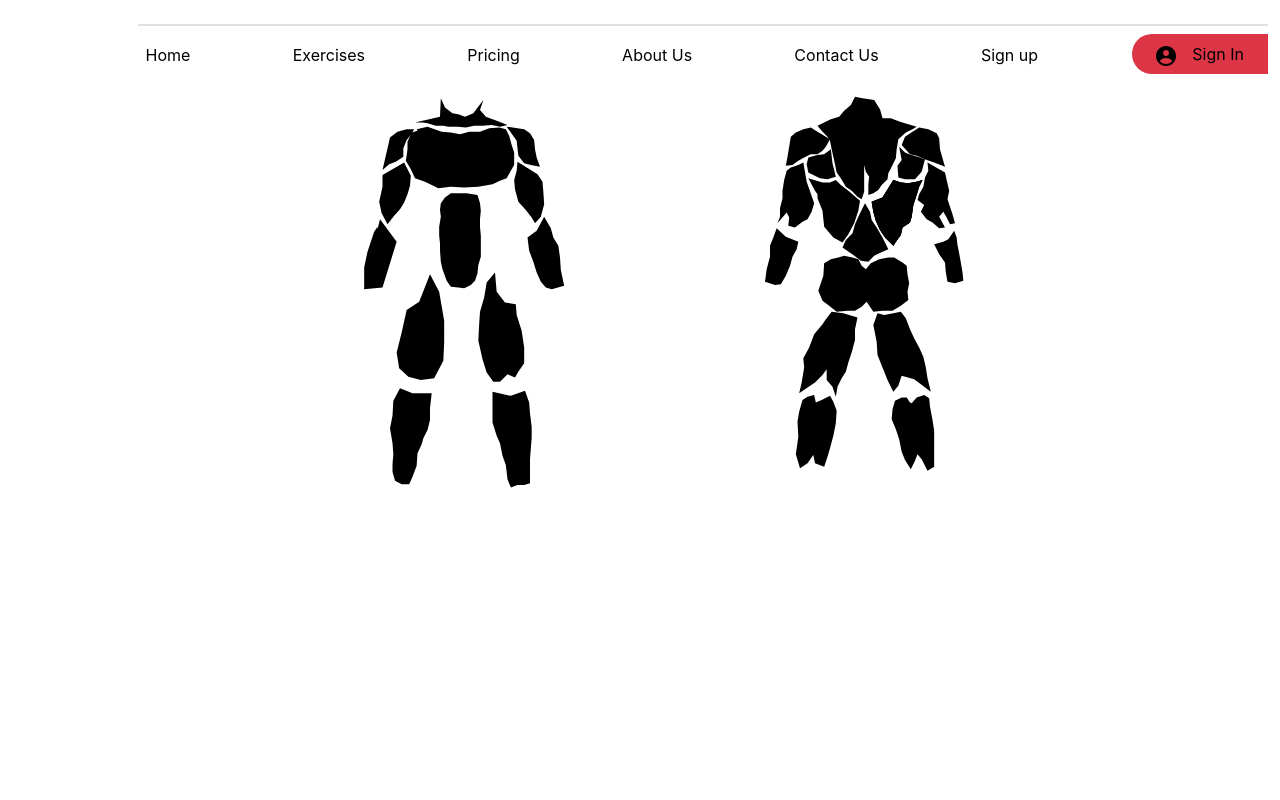
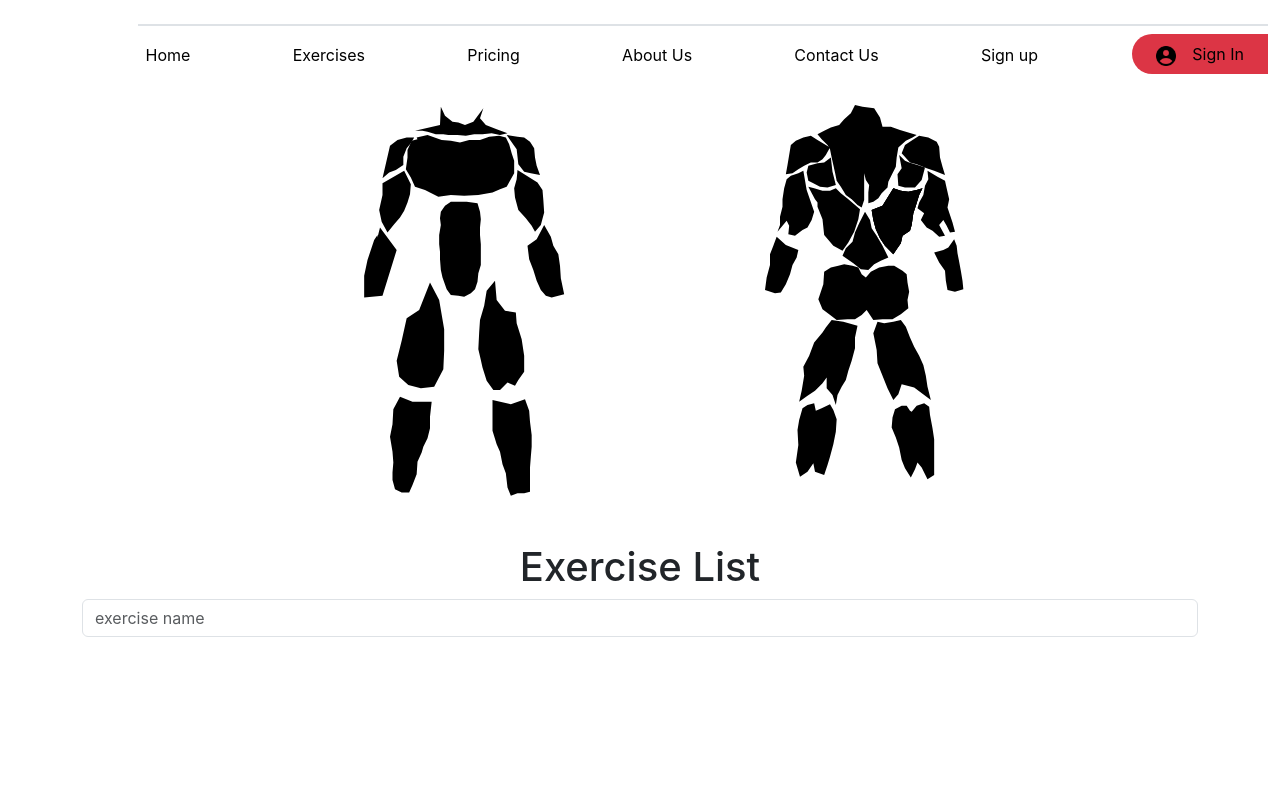
Before and after one commit to MACKOzKLANU/Gym-Orla-website, a React (Create React App) app: page /testing in a window 1280 px wide. Shown: the top 800 px of the page. Built offline with nearby package versions, Linux system fonts and the light colour scheme.

Commit message:
added searching exercises in muscle group component

```diff
--- a/src/App.css
+++ b/src/App.css
@@ -219,5 +219,5 @@ body {
   display: flex;
   justify-content: center;
   align-items: center;
-  height: 100vh; /* Full viewport height */
+  height: 50vh; /* Full viewport height */
 }
--- a/src/MuscleGroup.jsx
+++ b/src/MuscleGroup.jsx
@@ -1,9 +1,12 @@
 import { useEffect, useState } from "react";
 import { Link } from "react-router-dom";
+import LoadingSpinner from "./LoadingSpinner";
 
 function MuscleGroup() {
   const [selectedMuscles, setSelectedMuscles] = useState([]);
+  const [filteredExercises, setFilteredExercises] = useState([]);
   const [searchTerm, setSearchTerm] = useState("");
+  const [input, setInput] = useState("")
   const [isLoading, setIsLoading] = useState(false);
   const [exercises, setExercise] = useState([]);
 
@@ -31,7 +34,18 @@ function MuscleGroup() {
     if (searchTerm) {
       handleSearch();
     }
+
+
   }, [searchTerm]);
+
+  useEffect(() => {
+    if (input !== "") {
+      const filteredList = exercises.filter((exercise) =>
+        exercise.name.toLowerCase().includes(input.toLowerCase()));
+      setFilteredExercises(filteredList);
+    }
+    else { setFilteredExercises(exercises); }
+  }, [input, exercises]);
 
   const handleSearch = async () => {
     setIsLoading(true);
@@ -49,12 +63,15 @@ function MuscleGroup() {
     try {
       const response = await fetch(url, options);
       const result = await response.json();
-      console.log(result);
       if (result.length === 0) {
         setExercise(result);
+        setFilteredExercises(result);
       } else {
-        setExercise(prevExercises => [...prevExercises, ...result]);
-        console.log(exercises);
+        setExercise((prevExercises) => {
+          const newExercises = [...prevExercises, ...result];
+          setFilteredExercises(newExercises);
+          return newExercises;
+        });
       } setIsLoading(false);
     } catch (error) {
       console.error(error);
@@ -69,10 +86,11 @@ function MuscleGroup() {
   return (
     <div>
       <div class="GroupContainer">
+
         <svg
           width="800"
           height="1000"
-          viewBox="0 100 960 1200"
+          viewBox="0 -150 960 1200"
           xmlns="http://www.w3.org/2000/svg"
         >
           <polygon
@@ -307,7 +325,14 @@ function MuscleGroup() {
         <div className="container">
 
           <h1 className="text-center mt-5">Exercise List</h1>
-          {exercises.map((exercise) => (
+          <input
+            className="form-control"
+            placeholder="exercise name"
+            type="text"
+            value={input}
+            onChange={(e) => setInput(e.target.value)}
+          ></input>
+          {filteredExercises.map((exercise) => (
             <Link to={"/exercise/" + exercise.id} >
 
               <div className="card mb-4" key={exercise.id}>
```
